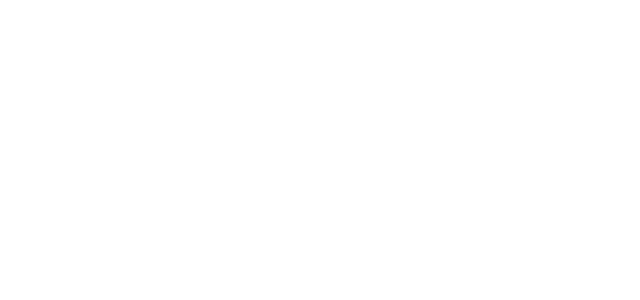
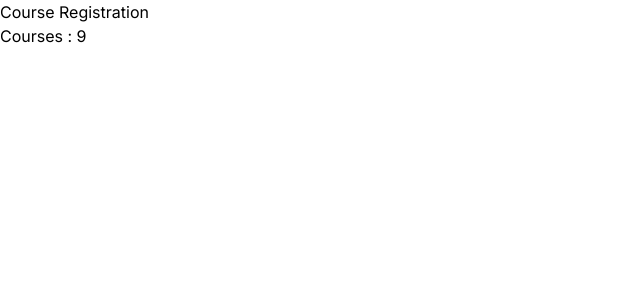
Before and after one commit to DressedHuman/My-Course-Roster, a React (Vite) app: page / in a window 1280 px wide. Shown: the top 300 px of the page, without its empty margins (0-640 px from the left). Built offline with nearby package versions, Linux system fonts and the light colour scheme.

Commit message:
loaded the courses data

```diff
--- a/public/data.json
+++ b/public/data.json
@@ -1,5 +1,4 @@
-{
-    "courses": [
+[
     {
         "id": 1,
         "course_title": "Introduction to C Programming",
@@ -73,4 +72,3 @@
         "credit": 3
     }
 ]
-}
--- a/src/App.jsx
+++ b/src/App.jsx
@@ -1,7 +1,11 @@
+import Courses from "./components/Courses/Courses"
+
 function App() {
 
   return (
     <>
+      <h1 className="text-[32px] font-bold text-[#1C1B1B] text-center">Course Registration</h1>
+      <Courses></Courses>
     </>
   )
 }
--- /dev/null
+++ b/src/components/Courses/Courses.jsx
@@ -0,0 +1,23 @@
+import { useEffect } from "react";
+import { useState } from "react";
+
+const Courses = () => {
+    const [courses, setCourses] = useState([]);
+
+    useEffect(() => {
+        fetch('data.json')
+        .then(res => res.json())
+        .then(setCourses);
+    },[])
+
+
+    return (
+        <div>
+            {
+                <h2>Courses : {courses.length}</h2>
+            }
+        </div>
+    );
+};
+
+export default Courses;
```
Lines whose indentation alone changed are shown as unchanged.
